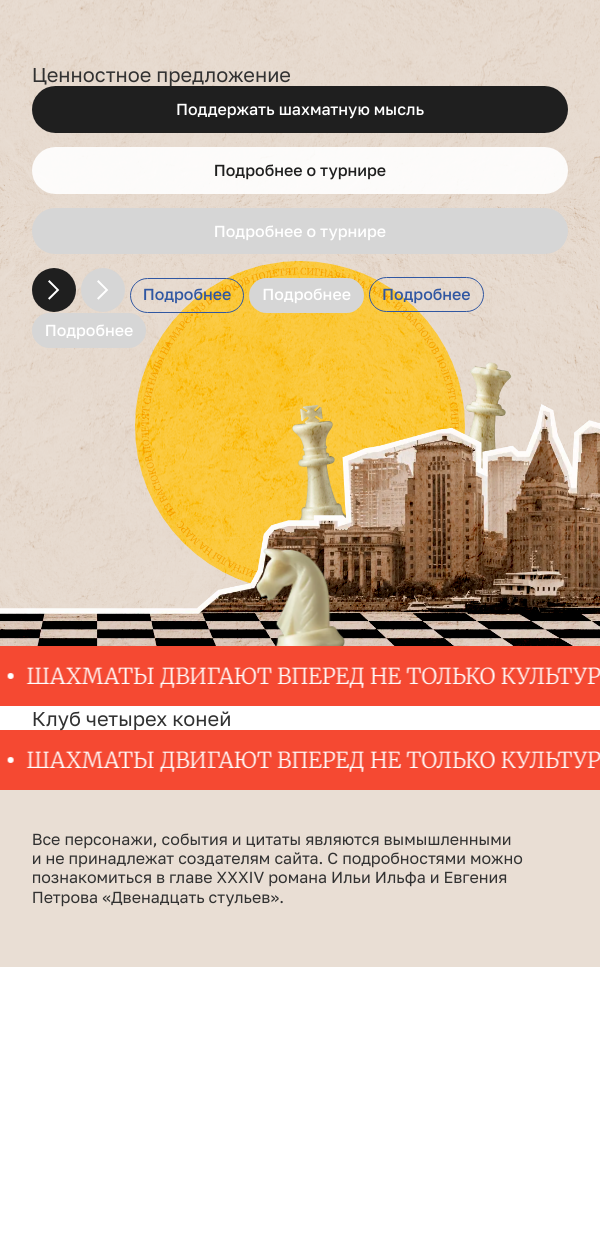
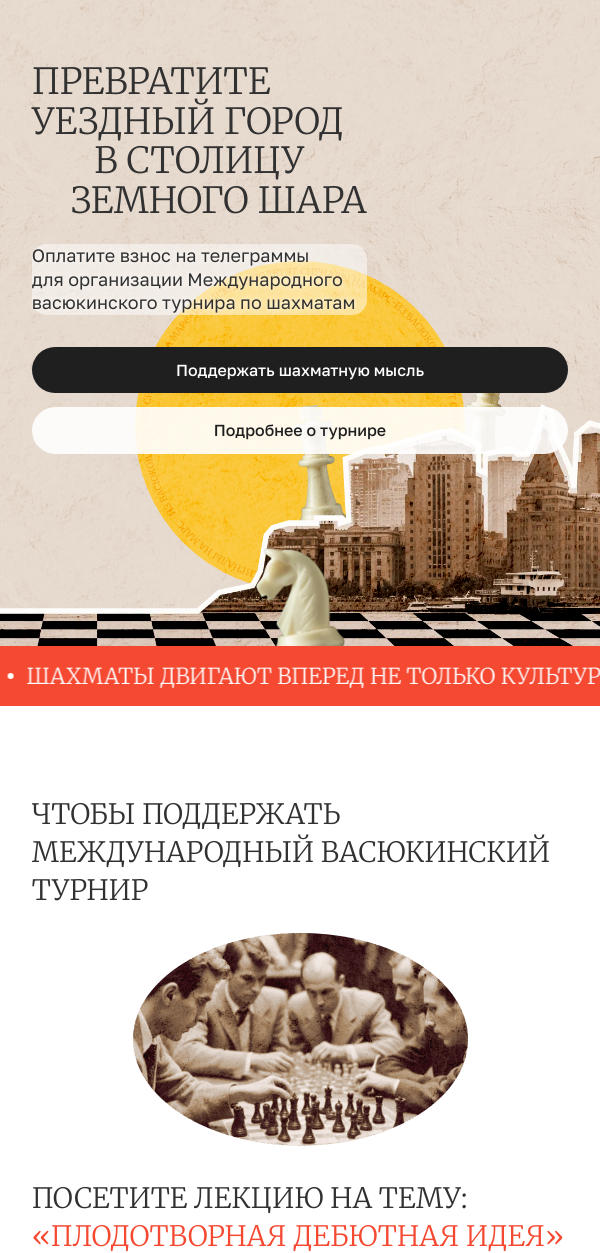
Before and after one commit to okudakaeva/chess_tourneer, a website: page index.html in a window 600 px wide. Shown: the part 54-1307 px from the top of the page. Before the commit the page ends 1021 px from the top, so only its background shows below. Drawn offline with Linux system fonts and the light colour scheme.

Commit message:
offer-block, fixed main-screen, support-block

```diff
--- a/index.html
+++ b/index.html
@@ -4,15 +4,15 @@
     <title>Клуб четырех коней</title>
     <link rel="stylesheet" href="styles.css"/>
     <meta charset="utf-8"/>
-    <meta name="viewport" content="width=device-width, initial-scale=1.0">
-    <meta name="description" content="Превратите уездный город в столицу земного шара">
-    <link rel="preconnect" href="https://fonts.googleapis.com">
-    <link rel="preconnect" href="https://fonts.gstatic.com" crossorigin>
+    <meta name="viewport" content="width=device-width, initial-scale=1.0" />
+    <meta name="description" content="Превратите уездный город в столицу земного шара" />
+    <link rel="preconnect" href="https://fonts.googleapis.com" />
+    <link rel="preconnect" href="https://fonts.gstatic.com" crossorigin />
     <link href="https://fonts.googleapis.com/css2?family=Golos+Text:wght@400..900&family=Merriweather:opsz,wght@18..144,300..900&display=swap"
-          rel="stylesheet">
+          rel="stylesheet" />
 
-    <link rel="mask-icon" href="favicon.svg" color="#595653">
-    <link rel="icon" href="favicon.svg" type="image/svg+xml">
+    <link rel="mask-icon" href="./favicon.svg" color="#595653" />
+    <link rel="icon" href="./favicon.svg" />
 </head>
 <body>
 <header class="header main-screen">
@@ -26,37 +26,36 @@
                 <h2 class="main-screen_branding_item_header">Клуб<br/>четырех коней</h2>
             </div>
         </section>
-        <section id="main">
-            Ценностное предложение
+        <section id="main" class="main-screen_offer-block">
+            <h1 class="main-screen_offer-block_header">
+                Превратите уездный город <span class="main-screen_offer-block_header_accent">в&nbsp;столицу</span> <span class="main-screen_offer-block_header_accent main-screen_offer-block_header_accent--right">земного шара</span>
+            </h1>
+            <p class="main-screen_offer-block_content">Оплатите взнос на&nbsp;телеграммы для&nbsp;организации Международного васюкинского турнира по&nbsp;шахматам</p>
         </section>
         <nav>
             <div class="links">
-                <a href="#" class="button button--dark">Поддержать шахматную&nbsp;мысль</a>
+                <a href="#support" class="button button--dark">Поддержать шахматную&nbsp;мысль</a>
                 <a href="#" class="button button--light">Подробнее о&nbsp;турнире</a>
             </div>
-            <a href="#" class="button button--light button--disabled">Подробнее о&nbsp;турнире</a>
 
-            <br />
-            <button type="button" class="btn">
-                <svg xmlns="http://www.w3.org/2000/svg" fill="none" viewBox="0 0 12 20" width="12" height="20">
-                    <path stroke="#fff" stroke-linecap="square" stroke-width="2" d="m1.414 1.414 8.462 8.462-8.462 8.461"/>
-                </svg>
-            </button>
+<!--            <br />-->
 
-            <button type="button" class="btn" disabled>
-                <svg xmlns="http://www.w3.org/2000/svg" fill="none" viewBox="0 0 12 20" width="12" height="20">
-                    <path stroke="#fff" stroke-linecap="square" stroke-width="2" d="m1.414 1.414 8.462 8.462-8.462 8.461"/>
-                </svg>
-            </button>
+<!--            <button type="button" class="btn">-->
+<!--                <svg xmlns="http://www.w3.org/2000/svg" fill="none" viewBox="0 0 12 20" width="12" height="20">-->
+<!--                    <path stroke="#fff" stroke-linecap="square" stroke-width="2" d="M9.876 18.337 1.414 9.876l8.462-8.462"/>-->
+<!--                </svg>-->
+<!--            </button>-->
 
-            <a href="#" class="button-details">Подробнее</a>
-            <a href="#" class="button-details button--disabled">Подробнее</a>
-            <button type="button" class="button-details">Подробнее</button>
-            <button type="button" class="button-details" disabled>Подробнее</button>
+<!--            <button type="button" class="btn">-->
+<!--                <svg xmlns="http://www.w3.org/2000/svg" fill="none" viewBox="0 0 12 20" width="12" height="20">-->
+<!--                    <path stroke="#fff" stroke-linecap="square" stroke-width="2" d="m1.414 1.414 8.462 8.462-8.462 8.461"/>-->
+<!--                </svg>-->
+<!--            </button>-->
+
+<!--            <a href="#" class="button-details">Подробнее</a>-->
         </nav>
     </div>
 </header>
-<main>
 <aside class="marquee">
     <div class="marquee-content">
         <span>Дело помощи утопающим — дело рук самих утопающих!</span>
@@ -67,11 +66,17 @@
         <span>Лед тронулся, господа присяжные заседатели!</span>
     </div>
 </aside>
+<main class="main">
     <div class="container">
-        <section>
-            Клуб четырех коней
+        <section id="support" class="support-screen">
+            <h3 class="support-screen_article">
+                <span>Чтобы&nbsp;поддержать Международный васюкинский турнир</span>
+                <a href="#" class="support-screen_article_image"><img src="./images/image1.png" alt="Международный васюкинский турнир"></a>
+                <span>посетите лекцию на&nbsp;тему: <a href="#">«Плодотворная дебютная идея»</a></span>
+            </h3>
         </section>
     </div>
+</main>
 <aside class="marquee">
     <div class="marquee-content">
         <span>Дело помощи утопающим — дело рук самих утопающих!</span>
@@ -82,7 +87,6 @@
         <span>Лед тронулся, господа присяжные заседатели!</span>
     </div>
 </aside>
-</main>
 <footer class="footer">
     <div class="container">Все&nbsp;персонажи, события и&nbsp;цитаты являются вымышленными и&nbsp;не&nbsp;принадлежат
         создателям сайта. С&nbsp;подробностями можно познакомиться в&nbsp;главе XXXIV романа Ильи Ильфа и&nbsp;Евгения
--- a/styles.scss
+++ b/styles.scss
@@ -6,3 +6,4 @@
 
 // screens
 @use "./styles/main_screen";
+@use "./styles/support_screen";
--- a/styles/_buttons.scss
+++ b/styles/_buttons.scss
@@ -28,7 +28,8 @@ button {
   }
 
   &:active {
-    opacity: .75;
+    opacity: .95;
+    text-shadow: 0 0 1px var(--button-text);
   }
 
   &[disabled], &--disabled {
@@ -74,6 +75,10 @@ button {
   width: 44px;
   height: 44px;
   border-radius: 50%;
+
+  &:active {
+    opacity: .75;
+  }
 }
 
 .button-details {
--- a/styles/_fonts.scss
+++ b/styles/_fonts.scss
@@ -2,7 +2,6 @@
   font-family: "Merriweather", serif;
   font-optical-sizing: auto;
   font-weight: $weight;
-  font-style: normal;
   font-variation-settings: "wdth" 100;
 }
 
--- a/styles/_layout.scss
+++ b/styles/_layout.scss
@@ -6,6 +6,58 @@ body {
   line-height: var(--base-line-height);
   color: var(--base-text);
   background: #fff;
+}
+a {
+  color: var(--link-text);
+  text-decoration: none;
+
+  &:hover{
+    text-decoration: underline;
+  }
+}
+h1, h2, h3 {
+  @include f.Merriweather();
+  color: var(--base-text);
+  text-transform: uppercase;
+  margin-top: 0;
+  margin-bottom: 31px;
+
+  a {
+    color: var(--header-link-text);
+  }
+}
+
+h1 {
+  font-size: 60px;
+  line-height: 110%;
+
+  @media (max-width: 600px) {
+    font-size: 36px;
+  }
+}
+
+h2 {
+  font-size: 54px;
+  line-height: 120%;
+
+  @media (max-width: 600px) {
+    font-size: 36px;
+    line-height: 110%;
+  }
+}
+
+h3 {
+  font-size: 36px;
+  line-height: 135%;
+
+  @media (max-width: 600px) {
+    font-size: 28px;
+  }
+}
+
+.main {
+  padding-top: 90px;
+  padding-bottom: 140px;
 }
 
 .header, .footer {
@@ -36,7 +88,8 @@ body {
   min-height: var(--header-min-height);
   padding-top: var(--header-padding-top);
   padding-bottom: var(--header-padding-bottom);
-  background-image: url("./images/chess_pawn.png"),
+  background-image:
+      url("./images/chess_pawn.png"),
       url("./images/chess_knight.png"),
       url("../images/city.png"),
       url("./images/chess_king.png"),
@@ -59,7 +112,6 @@ body {
       776px 776px,
       660px 660px;
   background-repeat: no-repeat;
-  transition: background-position-x 0.6s ease-in-out;
 
   @supports (background-blend-mode: color-burn) {
     & {
@@ -136,7 +188,8 @@ body {
 
     @supports (background-blend-mode: color-burn) {
       & {
-        background-image: url('./images/chess_knight.webp'),
+        background-image:
+            url('./images/chess_knight.webp'),
             url('./images/gray_wall.webp'),
             url("./images/city.webp"),
             url("./images/chess_king.webp"),
--- a/styles/_main_screen.scss
+++ b/styles/_main_screen.scss
@@ -10,18 +10,18 @@
     &_item {
       line-height: 100%;
 
-      .main-screen_branding_item_logo {
+      &_logo {
         display: block;
       }
 
-      .main-screen_branding_item_header {
+      &_header {
         @include f.GolosText(700);
         font-size: 16.65px;
         line-height: 108%;
         text-transform: uppercase;
         margin: 0;
         padding: 0;
-        color: var(--heading-text);
+        color: var(--logo-text);
 
         @media (max-width: 450px) {
           font-size: 14.42px
@@ -30,10 +30,65 @@
     }
   }
 
+  &_offer-block{
+    width: 542px;
+    margin-bottom: 40px;
+
+    &_header {
+      @include f.Merriweather();
+      font-size: 60px;
+      line-height: 110%;
+      color: var(--base-text);
+      text-transform: uppercase;
+      margin-top: 0;
+      margin-bottom: 24px;
+
+      &_accent {
+        display: block;
+        text-align: center;
+      }
+    }
+    &_content {
+      text-align: center;
+      font-size: 18px;
+      line-height: 130%;
+
+      @media (max-width: 1200px) and (min-width: 600px) {
+        text-shadow: 0 0 5px var(--button-text);
+        background: rgba(255,255,255,.5);
+        border-radius: 15px;
+      }
+    }
+    @media (max-width: 600px) {
+      width: 335px;
+      max-width: 100%;
+      margin-bottom: 32px;
+
+      &_header {
+        font-size: 36px;
+
+        &_accent {
+          &--right {
+            text-align: right;
+          }
+        }
+      }
+
+      &_content {
+        text-align: left;
+      }
+    }
+  }
+
   .button--light {
-    @media (max-width: 1250px) {
+    @media (max-width: 1200px) {
       border-color: transparent;
       background-color: rgba(255, 255, 255, .9);
+
+      &:hover {
+        background-color: var(--button-base);
+        color: var(--button-text);
+      }
     }
   }
 
--- /dev/null
+++ b/styles/_support_screen.scss
@@ -0,0 +1,44 @@
+.support-screen {
+  min-height: 225px;
+  display: flex;
+  align-items: center;
+  margin-bottom: 60px;
+  position: relative;
+  padding-right: 400px;
+
+  &_article {
+    margin-bottom: 0;
+
+    &_image {
+      position: absolute;
+      top: 50%;
+      right: 0;
+      transform: translateY(-50%);
+
+      img{
+        display: block;
+      }
+    }
+  }
+
+  @media (max-width: 819px) {
+    position: static;
+    padding-right: 0;
+
+    &_article {
+      &_image {
+        position: static;
+        top: auto;
+        right: auto;
+        transform: none;
+        text-align: center;
+        display: block;
+        padding: 24px 0;
+
+        img{
+          display: inline-block;
+        }
+      }
+    }
+  }
+}
--- a/styles/_variables.scss
+++ b/styles/_variables.scss
@@ -3,7 +3,9 @@
   --base-line-height: 120%;
   --base-bg: #E9DED4;
   --base-text: #313131;
-  --heading-text: #595653;
+  --logo-text: #595653;
+  --link-text: #3057A2;
+  --header-link-text: #f54932;
 
   --container-width: 89.45%;
   --container-width-mobile: 89.6%;
```
Also changed, not shown: images/arrow-left.svg (added), images/arrow-right.svg (renamed from images/arrow.svg), images/image1.png (added), styles.css, 1 other file. Lines whose indentation alone changed are shown as unchanged.
